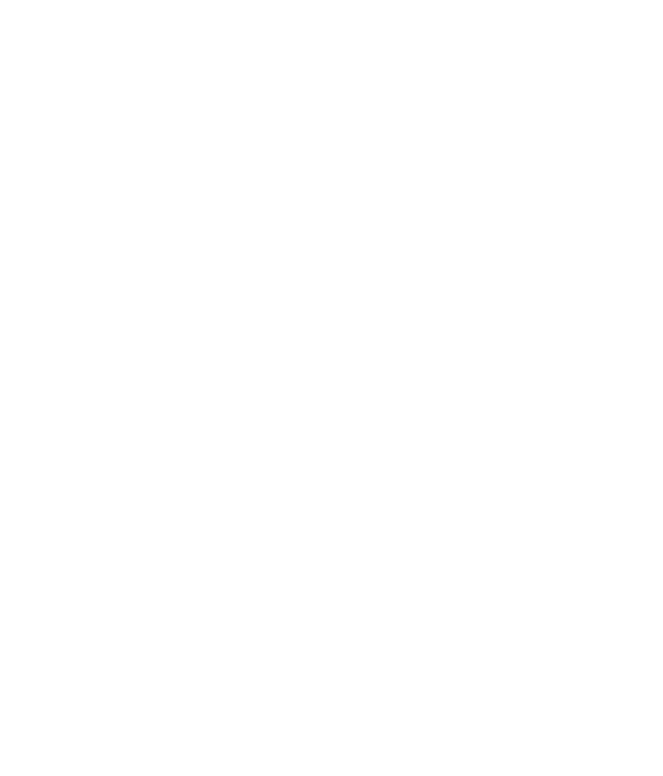
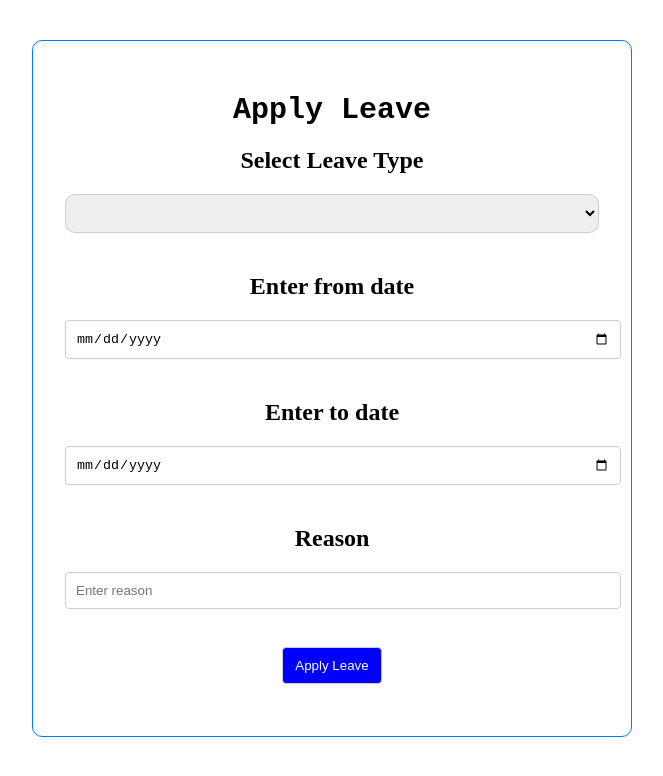
Before and after one commit to kamatpallavi/employee-leave-management-system, an Angular app in the folder frontend/: page /apply in a window 1280 px wide. Before the commit this address led to /. Shown: the top 776 px of the page, without its empty margins (308-971 px from the left). Built offline with nearby package versions, Linux system fonts and the light colour scheme.

Commit message:
coded apply leave componet

```diff
--- /dev/null
+++ b/frontend/src/app/apply-leave/apply-leave.css
@@ -0,0 +1,38 @@
+.apply-leave-box {
+    max-width: 600px;
+    margin: 40px auto;
+    border: 1px solid #ccc;
+    border-radius: 10px;
+    padding: 32px;
+    text-align: center;
+    box-sizing: border-box;
+    border-color: #007bff;
+}
+
+h1{
+    text-align: center;
+    font-size: 30px;
+    font-family: monospace;
+
+}
+select{
+    width: 100%;
+    padding: 10px;
+    margin-bottom: 20px;
+    border: 1px solid #ccc;
+    border-radius: 10px;
+}
+input{
+    width: 100%;
+    padding: 10px;
+    margin-bottom: 20px;
+    border: 1px solid #ccc;
+    border-radius: 4px;
+}
+.apply-button{
+    width:100px;
+    background-color:blue;
+    color:white;
+
+    text-align:center;
+}
--- /dev/null
+++ b/frontend/src/app/apply-leave/apply-leave.html
@@ -0,0 +1,29 @@
+<div class="apply-leave-box">
+<h1>Apply Leave</h1>
+
+
+
+<div class="form-group">
+    <h2> Select Leave Type</h2>
+    <select [(ngModel)]="leaveType">
+      <option [ngValue]="1">Casual</option>
+      <option [ngValue]="2">Sick</option>
+      <option [ngValue] ="3">Earned Leave</option>
+    </select>
+  </div>
+
+  <h2> Enter from date</h2>
+  <input type="date" [(ngModel)]="fromDate" placeholder="Enter from date" />
+  <h2> Enter to date</h2>
+  <input type="date" [(ngModel)]="toDate" placeholder="Enter to date" />
+<h2>Reason</h2>
+<input type="text" [(ngModel)]="reason" placeholder="Enter reason" />
+<br>
+<br>
+  <input
+  type="button"
+  class="apply-btn"
+  value="Apply Leave" class="apply-button"
+  (click)="applyLeave()">
+
+  </div>
--- /dev/null
+++ b/frontend/src/app/apply-leave/apply-leave.ts
@@ -0,0 +1,44 @@
+import { Component } from '@angular/core';
+import { FormsModule } from '@angular/forms';
+import { Leave } from '../leave';
+
+
+@Component({
+  selector: 'app-apply-leave',
+  imports: [FormsModule],
+  templateUrl: './apply-leave.html',
+  styleUrl: './apply-leave.css',
+})
+export class ApplyLeave {
+  leaveType: number = 0;
+  fromDate: string = '';
+  toDate: string = '';
+  reason: string = '';
+
+
+  constructor(
+  private leaveService: Leave
+
+) {}
+
+applyLeave() {
+   const leaveRequest = {
+  leaveTypeId: this.leaveType,
+  fromDate: this.fromDate,
+  toDate: this.toDate,
+  reason: this.reason
+};
+    console.log(leaveRequest);
+    this.leaveService.applyLeave(leaveRequest).subscribe({
+      next: (response) => {
+        console.log(response);
+        alert('Leave applied successfully');
+      },
+      error: (error) => {
+        console.log(error);
+        alert(error.error);
+      }
+    });
+  }
+
+}
--- a/frontend/src/app/leave.ts
+++ b/frontend/src/app/leave.ts
@@ -13,4 +13,13 @@
       `https://localhost:7291/api/Leave/balance/${id}`
     );
   }
+
+
+applyLeave(leaveRequest: any) {
+  return this.http.post(
+    `https://localhost:7291/api/Leave/apply`,
+    leaveRequest,
+    { responseType: 'text' }
+  );
 }
+}
--- a/frontend/src/app/login/login.ts
+++ b/frontend/src/app/login/login.ts
@@ -39,5 +39,7 @@
         alert(error.error);
       }
     });
+
   }
+
 }
```
Also changed, not shown: frontend/src/app/app.routes.ts (+9 -3 lines), 1 other file (tests, documents, lock files or other folders).
